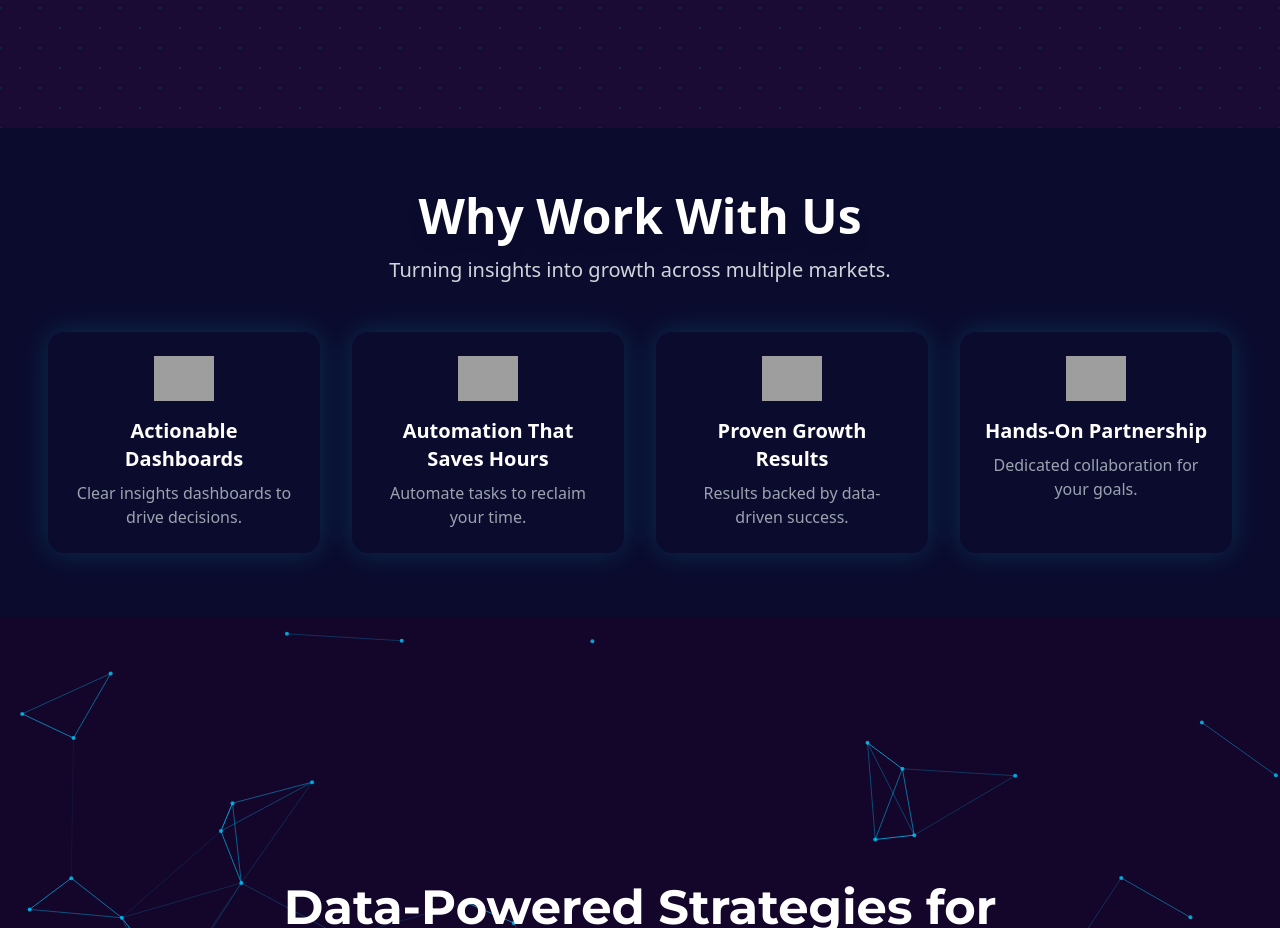
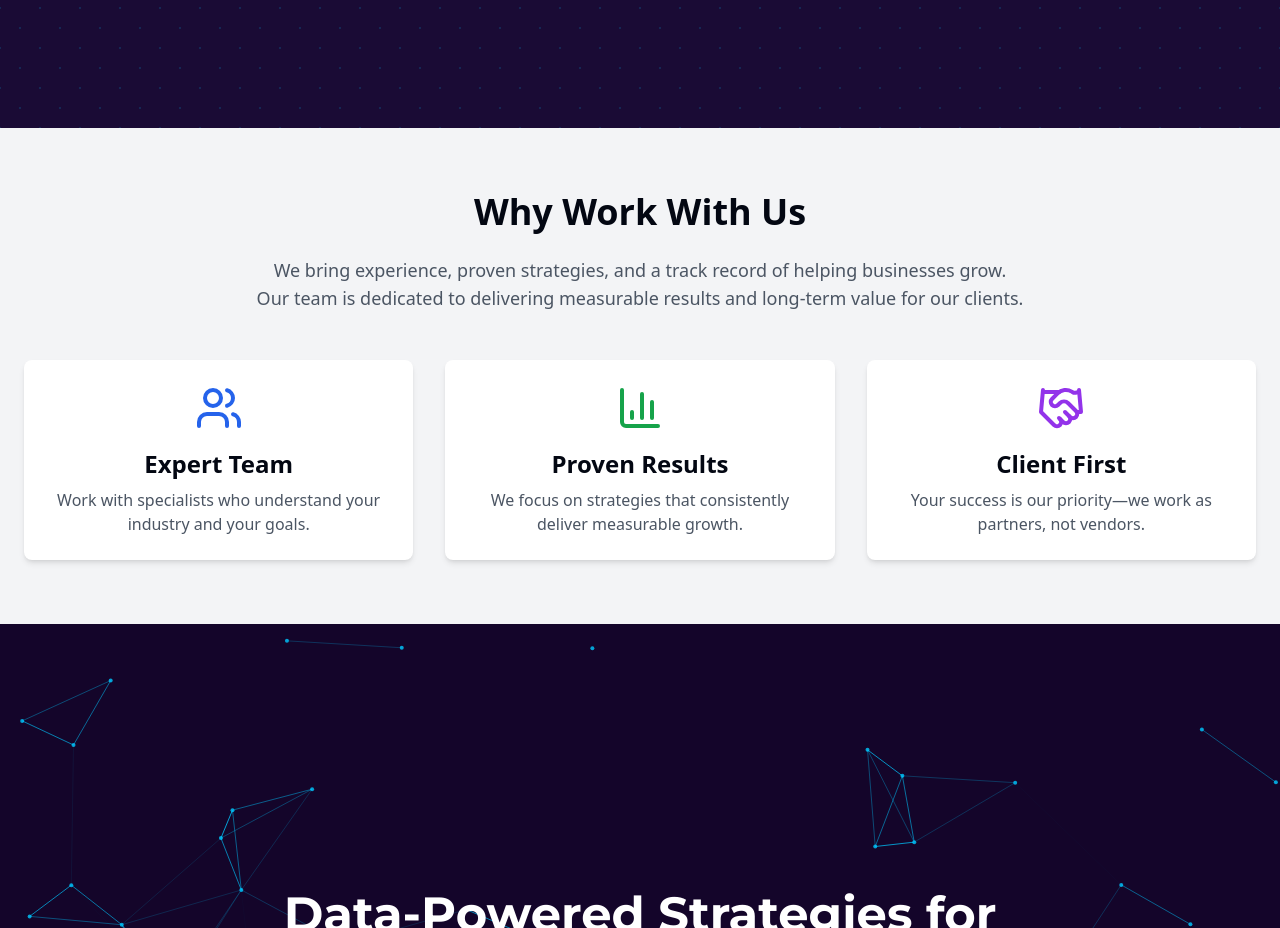
Before and after one commit to kartik-7877/statixgrowth-site, a Next.js app: page / in a window 1280 px wide. Shown: the part 1520-2448 px from the top of the page. Built offline with nearby package versions, Linux system fonts and the light colour scheme; grey boxes are pictures that could not be loaded.

Commit message:
Update WhyWorkWithUs with React icons and consistent fonts

```diff
--- a/components/WhyWorkWithUs.js
+++ b/components/WhyWorkWithUs.js
@@ -1,57 +1,35 @@
-import React from "react";
-import Image from "next/image";
-import actionableIcon from "../public/icons/actionable.png";
-import automationIcon from "../public/icons/automation.png";
-import growthIcon from "../public/icons/growth.png";
-import partnershipIcon from "../public/icons/partnership.png";
+// components/WhyWorkWithUs.js
+import { Users, BarChart3, Handshake } from "lucide-react";
 
 export default function WhyWorkWithUs() {
   return (
-    <section className="w-full bg-gradient-to-b from-[#0b0b2e] to-[#0b0b2e] py-16 px-6 md:px-12 font-sans">
-      <div className="max-w-7xl mx-auto text-center">
-        {/* Heading */}
-        <h2 className="text-white text-4xl md:text-5xl font-bold mb-4 drop-shadow-lg">
-          Why Work With Us
-        </h2>
-        <p className="text-gray-300 text-lg md:text-xl mb-12">
-          Turning insights into growth across multiple markets.
+    <section className="bg-gray-100 py-16">
+      <div className="container mx-auto px-6 text-center">
+        <h2 className="text-4xl font-bold mb-6">Why Work With Us</h2>
+        <p className="text-lg text-gray-600 mb-12 max-w-3xl mx-auto">
+          We bring experience, proven strategies, and a track record of helping businesses grow.
+          Our team is dedicated to delivering measurable results and long-term value for our clients.
         </p>
-
-        {/* Features grid */}
-        <div className="grid grid-cols-1 sm:grid-cols-2 md:grid-cols-4 gap-8">
-          {/* Card 1 */}
-          <div className="flex flex-col items-center text-center bg-transparent p-6 rounded-2xl shadow-[0_0_30px_rgba(0,255,255,0.15)] hover:shadow-[0_0_35px_rgba(0,255,255,0.3)] transition">
-            <Image src={actionableIcon} alt="Actionable Dashboards" width={60} height={60} />
-            <h3 className="text-white text-xl font-semibold mt-4">Actionable Dashboards</h3>
-            <p className="text-gray-400 text-base mt-2">
-              Clear insights dashboards to drive decisions.
+        <div className="grid gap-8 md:grid-cols-3">
+          <div className="p-6 bg-white rounded-lg shadow-md flex flex-col items-center">
+            <Users className="h-12 w-12 text-blue-600 mb-4" />
+            <h3 className="text-2xl font-semibold mb-2">Expert Team</h3>
+            <p className="text-gray-600">
+              Work with specialists who understand your industry and your goals.
             </p>
           </div>
-
-          {/* Card 2 */}
-          <div className="flex flex-col items-center text-center bg-transparent p-6 rounded-2xl shadow-[0_0_30px_rgba(0,255,255,0.15)] hover:shadow-[0_0_35px_rgba(0,255,255,0.3)] transition">
-            <Image src={automationIcon} alt="Automation That Saves Hours" width={60} height={60} />
-            <h3 className="text-white text-xl font-semibold mt-4">Automation That Saves Hours</h3>
-            <p className="text-gray-400 text-base mt-2">
-              Automate tasks to reclaim your time.
+          <div className="p-6 bg-white rounded-lg shadow-md flex flex-col items-center">
+            <BarChart3 className="h-12 w-12 text-green-600 mb-4" />
+            <h3 className="text-2xl font-semibold mb-2">Proven Results</h3>
+            <p className="text-gray-600">
+              We focus on strategies that consistently deliver measurable growth.
             </p>
           </div>
-
-          {/* Card 3 */}
-          <div className="flex flex-col items-center text-center bg-transparent p-6 rounded-2xl shadow-[0_0_30px_rgba(0,255,255,0.15)] hover:shadow-[0_0_35px_rgba(0,255,255,0.3)] transition">
-            <Image src={growthIcon} alt="Proven Growth Results" width={60} height={60} />
-            <h3 className="text-white text-xl font-semibold mt-4">Proven Growth Results</h3>
-            <p className="text-gray-400 text-base mt-2">
-              Results backed by data-driven success.
-            </p>
-          </div>
-
-          {/* Card 4 */}
-          <div className="flex flex-col items-center text-center bg-transparent p-6 rounded-2xl shadow-[0_0_30px_rgba(0,255,255,0.15)] hover:shadow-[0_0_35px_rgba(0,255,255,0.3)] transition">
-            <Image src={partnershipIcon} alt="Hands-On Partnership" width={60} height={60} />
-            <h3 className="text-white text-xl font-semibold mt-4">Hands-On Partnership</h3>
-            <p className="text-gray-400 text-base mt-2">
-              Dedicated collaboration for your goals.
+          <div className="p-6 bg-white rounded-lg shadow-md flex flex-col items-center">
+            <Handshake className="h-12 w-12 text-purple-600 mb-4" />
+            <h3 className="text-2xl font-semibold mb-2">Client First</h3>
+            <p className="text-gray-600">
+              Your success is our priority—we work as partners, not vendors.
             </p>
           </div>
         </div>
```
